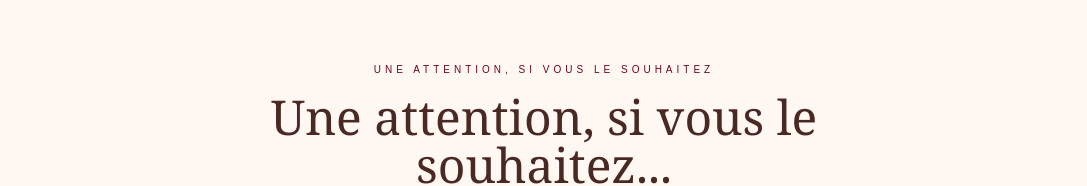
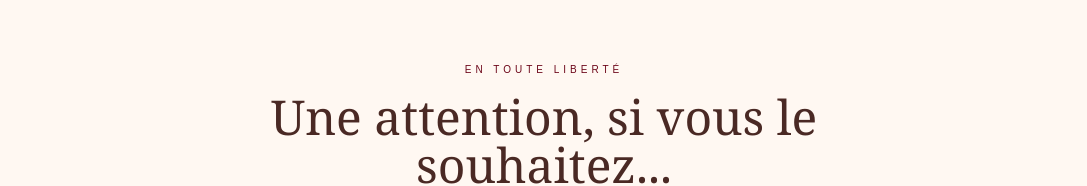
Before and after one commit to Melick237/mariage-baudouin-anelka, a Next.js app: page /cadeaux in a window 1280 px wide. Shown: the part 1244-1430 px from the top of the page, without its empty margins (96-1183 px from the left). Built offline with nearby package versions, Linux system fonts and the light colour scheme.

Commit message:
update correktur cadeau

```diff
--- a/app/cadeaux/page.tsx
+++ b/app/cadeaux/page.tsx
@@ -200,7 +200,7 @@ export default function CadeauxPage() {
             <div className="mx-auto max-w-3xl text-center">
 
               <p className="text-[10px] uppercase tracking-[0.4em] text-[#6D071A]">
-                Une attention, si vous le souhaitez
+                En toute liberté
               </p>
 
               <h2 className="mt-4 font-serif text-4xl md:text-5xl">
```
